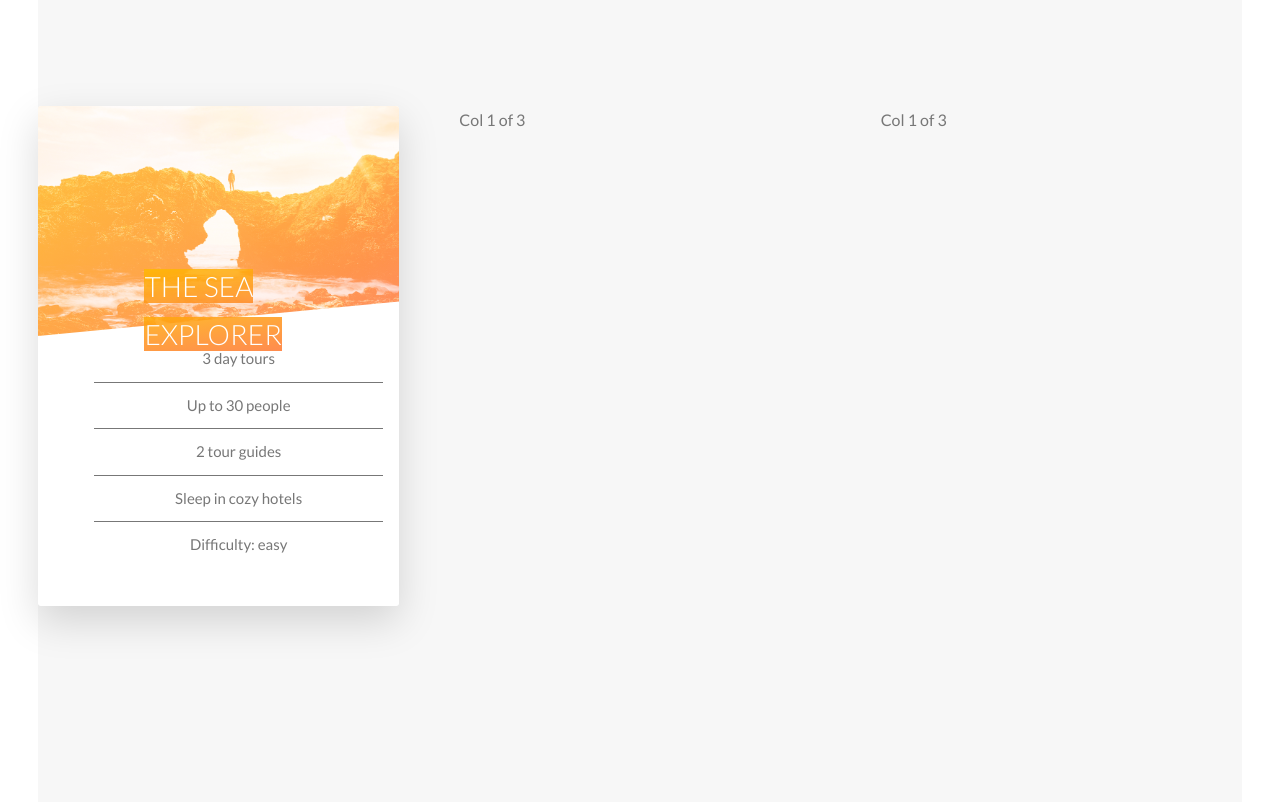
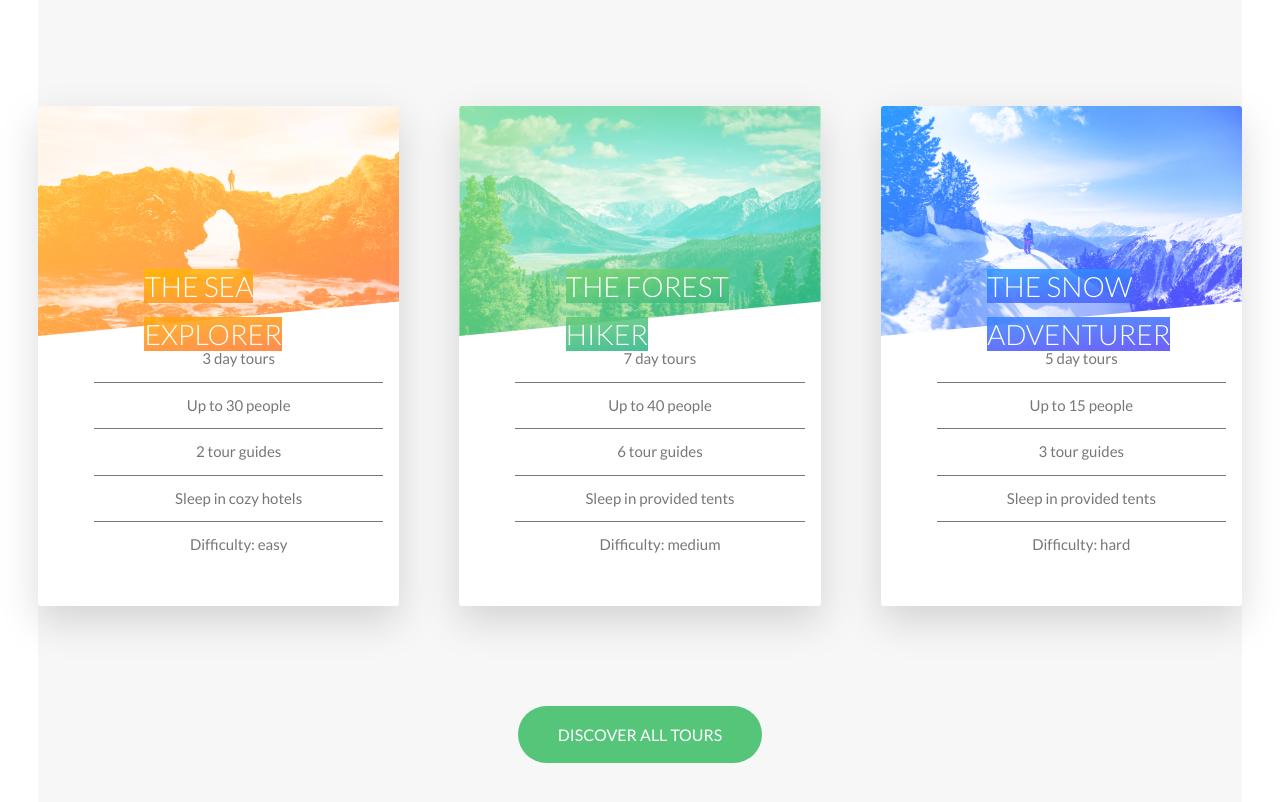
Before and after one commit to madhab452/css-pro, a website: page natours/index.html in a window 1280 px wide. Shown: the part 2655-3457 px from the top of the page. Drawn offline with Linux system fonts and the light colour scheme.

Commit message:
tours section

```diff
--- a/natours/index.html
+++ b/natours/index.html
@@ -121,8 +121,8 @@
                                 </div>
                             </div>
                             <div class="card__side card__side--back card__side--back-1">
-                                <div class="card_cta">
-                                    <div class="card-price-box">
+                                <div class="card__cta">
+                                    <div class="card__price-box">
                                         <p class="card__price-only">Only</p>
                                         <p class="card__price-value">$247</p>
                                     </div>
@@ -132,11 +132,74 @@
                         </div>
                     </div>
                     <div class="col-1-of-3">
-                        Col 1 of 3
+                        <div class="card">
+                            <div class="card__side card__side--front">
+                                <div class="card__picture card__picture--2">
+                                    &nbsp;
+                                </div>
+                                <h4 class="card__heading">
+                                    <span class="card__heading-span--2">
+                                        The forest hiker
+                                    </span>
+                                </h4>
+                                <div class="card__details">
+                                    <ul>
+                                        <li>7 day tours</li>
+                                        <li>Up to 40 people</li>
+                                        <li>6 tour guides</li>
+                                        <li>Sleep in provided tents</li>
+                                        <li>Difficulty: medium</li>
+                                    </ul>
+                                </div>
+                            </div>
+                            <div class="card__side card__side--back card__side--back-2">
+                                <div class="card__cta">
+                                    <div class="card__price-box">
+                                        <p class="card__price-only">Only</p>
+                                        <p class="card__price-value">$497</p>
+                                    </div>
+                                    <a href="#" class="btn btn--white">Book now</a>
+                                </div>
+                            </div>
+                        </div>
                     </div>
                     <div class="col-1-of-3">
-                        Col 1 of 3
+                        <div class="card">
+                            <div class="card__side card__side--front">
+                                <div class="card__picture card__picture--3">
+                                    &nbsp;
+                                </div>
+                                <h4 class="card__heading">
+                                    <span class="card__heading-span--3">
+                                        The snow adventurer
+                                    </span>
+                                </h4>
+                                <div class="card__details">
+                                    <ul>
+                                        <li>5 day tours</li>
+                                        <li>Up to 15 people</li>
+                                        <li>3 tour guides</li>
+                                        <li>Sleep in provided tents</li>
+                                        <li>Difficulty: hard</li>
+                                    </ul>
+                                </div>
+                            </div>
+                            <div class="card__side card__side--back card__side--back-3">
+                                <div class="card__cta">
+                                    <div class="card__price-box">
+                                        <p class="card__price-only">Only</p>
+                                        <p class="card__price-value">$897</p>
+                                    </div>
+                                    <a href="#" class="btn btn--white">Book now</a>
+                                </div>
+                            </div>
+                        </div>
                     </div>
+                </div>
+                <div class="u-centered-text u-margin-top-huge">
+                    <a href="" class="btn btn--green">
+                        Discover all tours
+                    </a>
                 </div>
             </section>
         </main>
--- a/natours/sass/base/_utillities.scss
+++ b/natours/sass/base/_utillities.scss
@@ -2,3 +2,4 @@
 .u-margin-bottom-small { margin-bottom: 1.5rem; }
 .u-margin-bottom-medium { margin-bottom: 4rem; }
 .u-margin-bottom-big { margin-bottom: 8rem; }
+.u-margin-top-huge { margin-top: 10rem; }
--- a/natours/sass/components/_button.scss
+++ b/natours/sass/components/_button.scss
@@ -34,6 +34,14 @@
 
         &::after {
             background-color: $color-white;
+        }
+    }
+    &--green {
+        background-color: $color-primary;
+        color: $color-white;
+
+        &::after {
+            background-color: $color-primary;
         }
     }
 
--- a/natours/sass/components/_card.scss
+++ b/natours/sass/components/_card.scss
@@ -5,7 +5,6 @@
     height: 50rem;
 
     &__side {
-        background-color: orangered;
         height: 50rem;
         transition: all .8s ease;
         position: absolute;
@@ -26,6 +25,12 @@
 
             &-1 {
                 background-image: linear-gradient(to right, $color-secondary-light, $color-secondary-dark);
+            }
+            &-2 {
+                background-image: linear-gradient(to right, $color-primary-light, $color-primary-dark);
+            }
+            &-3 {
+                background-image: linear-gradient(to right, $color-tertiary-light, $color-tertiary-dark);
             }
         }
     }
@@ -51,11 +56,11 @@
         }
 
         &--2 {
-            background-image: url(../img/nat-5.jpg);
+            background-image: linear-gradient(to right bottom, $color-primary-light, $color-primary-dark), url(../img/nat-6.jpg);
         }
 
         &--3 {
-            background-image: url(../img/nat-5.jpg);
+            background-image: linear-gradient(to right bottom, $color-tertiary-light, $color-tertiary-dark), url(../img/nat-7.jpg);
         }
     }
 
@@ -81,6 +86,18 @@
                 rgba($color-secondary-dark, .85)
             );
         }
+        &--2 {
+            background-image: linear-gradient(to right bottom,
+                rgba($color-primary-light, .85),
+                rgba($color-primary-dark, .85)
+            );
+        }
+        &--3 {
+            background-image: linear-gradient(to right bottom,
+                rgba($color-tertiary-light, .85),
+                rgba($color-tertiary-dark, .85)
+            );
+        }
     }
 
     &__details {
@@ -101,15 +118,16 @@
     }
     &__cta {
         position: absolute;
+        text-align: center;
         top: 50%;
-        top: 50%;
+        left: 50%;
         transform: translate(-50%, -50%);
         width: 90%;
-        text-align: center;
     }
 
     &__price-box {
         text-align: center;
+        align-items: center;
         color: $color-white;
         margin-bottom: 8rem;
     }
```
Also changed, not shown: natours/css/style.css.
